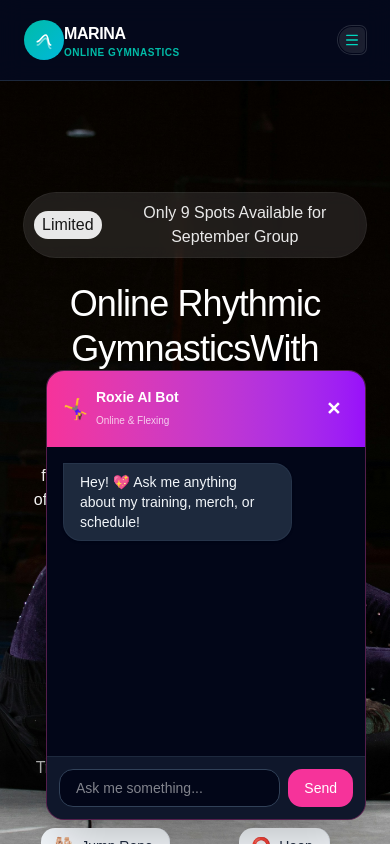
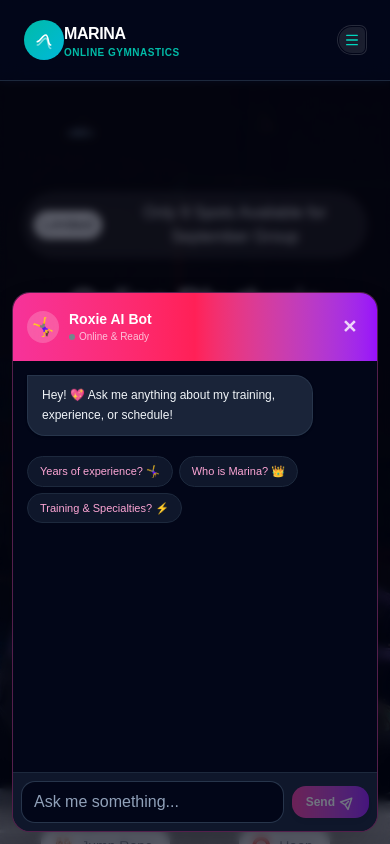
Before and after one commit to ayushsr1/learn-react, a React (Vite) app: page / in a window 390 px wide. Both pictures are taken after a click on the button "Open AI Chat". Shown: the top 844 px of the page. Built offline with nearby package versions, Linux system fonts and the light colour scheme.

Commit message:
chat bot UI mobile fixes

```diff
--- a/src/components/ui/ChatBot.tsx
+++ b/src/components/ui/ChatBot.tsx
@@ -8,7 +8,7 @@ interface Message {
 export default function ChatBot() {
   const [isOpen, setIsOpen] = useState(false);
   const [messages, setMessages] = useState<Message[]>([
-    { text: "Hey! 💖 Ask me anything about my training, merch, or schedule!", isUser: false }
+    { text: "Hey! 💖 Ask me anything about my training, experience, or schedule!", isUser: false }
   ]);
   const [input, setInput] = useState('');
   const [isLoading, setIsLoading] = useState(false);
@@ -16,24 +16,23 @@ export default function ChatBot() {
 
   // Automatically scroll to the latest message
   useEffect(() => {
-    chatEndRef.current?.scrollIntoView({ behavior: 'smooth' });
-  }, [messages, isLoading]);
+    if (isOpen) {
+      chatEndRef.current?.scrollIntoView({ behavior: 'smooth' });
+    }
+  }, [messages, isLoading, isOpen]);
 
-  const handleSendMessage = async (e: React.FormEvent) => {
-    e.preventDefault();
-    if (!input.trim() || isLoading) return;
+  const sendQuery = async (queryText: string) => {
+    if (!queryText.trim() || isLoading) return;
 
-    const userMessage = input.trim();
     setInput('');
-    setMessages(prev => [...prev, { text: userMessage, isUser: true }]);
+    setMessages(prev => [...prev, { text: queryText, isUser: true }]);
     setIsLoading(true);
 
     try {
-      // Calls your Vercel serverless endpoint locally or in production
       const response = await fetch('/api/chat', {
         method: 'POST',
         headers: { 'Content-Type': 'application/json' },
-        body: JSON.stringify({ message: userMessage }),
+        body: JSON.stringify({ message: queryText }),
       });
 
       const data = await response.json();
@@ -50,61 +49,109 @@ export default function ChatBot() {
     }
   };
 
+  const handleSendMessage = (e: React.FormEvent) => {
+    e.preventDefault();
+    sendQuery(input);
+  };
+
   return (
-    <div className="fixed bottom-6 right-6 z-50 font-sans">
-      {/* 1. Floating Trigger Button */}
+    <>
+      {/* 1. Backdrop Overlay for Mobile Screens */}
+      {isOpen && (
+        <div
+          onClick={() => setIsOpen(false)}
+          className="fixed inset-0 bg-slate-950/60 backdrop-blur-xs sm:hidden z-40 animate-fade-in"
+        />
+      )}
+
+      {/* 2. Floating Action Button (FAB) */}
       {!isOpen && (
         <button
           onClick={() => setIsOpen(true)}
-          className="bg-pink-500 hover:bg-pink-600 text-white rounded-full p-4 shadow-xl transition-all transform hover:scale-110 flex items-center justify-center text-2xl animate-bounce"
+          aria-label="Open AI Chat"
+          className="fixed bottom-4 right-4 sm:bottom-6 sm:right-6 z-50 bg-gradient-to-r from-pink-500 to-purple-600 hover:from-pink-600 hover:to-purple-700 text-white rounded-full p-3.5 sm:p-4 shadow-2xl transition-all transform hover:scale-110 active:scale-95 flex items-center justify-center text-2xl group"
         >
-          💬
+          <span className="relative">💬</span>
+          <span className="absolute -top-1 -right-1 flex h-3 w-3">
+            <span className="animate-ping absolute inline-flex h-full w-full rounded-full bg-pink-400 opacity-75"></span>
+            <span className="relative inline-flex rounded-full h-3 w-3 bg-pink-500"></span>
+          </span>
         </button>
       )}
 
-      {/* 2. Chat Window Panel */}
+      {/* 3. Mobile-First Responsive Chat Modal */}
       {isOpen && (
-        <div className="bg-slate-900 border border-pink-500/30 w-80 sm:w-96 h-[450px] rounded-2xl shadow-2xl flex flex-col overflow-hidden text-white">
+        <div className="fixed inset-x-3 bottom-3 top-auto sm:inset-auto sm:bottom-6 sm:right-6 z-50 w-auto sm:w-96 h-[80vh] max-h-[540px] sm:h-[500px] bg-slate-900 border border-pink-500/30 rounded-2xl shadow-2xl flex flex-col overflow-hidden text-white animate-in slide-in-from-bottom-4 duration-300">
+
           {/* Header */}
-          <div className="bg-gradient-to-r from-pink-500 to-purple-600 p-4 flex justify-between items-center shadow-md">
-            <div className="flex items-center space-x-2">
-              <span className="text-xl">🤸‍♀️</span>
+          <div className="bg-gradient-to-r from-pink-500 via-rose-500 to-purple-600 p-3.5 sm:p-4 flex justify-between items-center shadow-md shrink-0">
+            <div className="flex items-center space-x-2.5">
+              <div className="w-8 h-8 rounded-full bg-white/20 flex items-center justify-center text-lg backdrop-blur-sm">
+                🤸‍♀️
+              </div>
               <div>
-                <h3 className="font-bold text-sm">Roxie AI Bot</h3>
-                <span className="text-[10px] opacity-75">Online & Flexing</span>
+                <h3 className="font-bold text-sm leading-snug">Roxie AI Bot</h3>
+                <span className="text-[10px] text-pink-100/80 flex items-center gap-1 font-medium">
+                  <span className="w-1.5 h-1.5 rounded-full bg-emerald-400 animate-pulse" />
+                  Online & Ready
+                </span>
               </div>
             </div>
             <button
               onClick={() => setIsOpen(false)}
-              className="text-white hover:text-pink-200 transition-colors font-bold text-lg px-2"
+              className="text-white/80 hover:text-white transition-colors p-1.5 rounded-full hover:bg-white/10 text-lg font-bold"
+              aria-label="Close Chat"
             >
               ✕
             </button>
           </div>
 
           {/* Messages Container */}
-          <div className="flex-1 p-4 overflow-y-auto space-y-3 custom-scrollbar bg-slate-950">
+          <div className="flex-1 p-3.5 sm:p-4 overflow-y-auto space-y-3 bg-slate-950/95 scrollbar-thin scrollbar-thumb-slate-800">
             {messages.map((msg, idx) => (
               <div
                 key={idx}
                 className={`flex ${msg.isUser ? 'justify-end' : 'justify-start'}`}
               >
                 <div
-                  className={`max-w-[80%] rounded-2xl px-4 py-2 text-sm shadow-sm ${msg.isUser
-                      ? 'bg-pink-500 text-white rounded-tr-none'
-                      : 'bg-slate-800 text-slate-100 rounded-tl-none border border-slate-700/50'
-                    }`}
+                  className={`max-w-[85%] sm:max-w-[80%] rounded-2xl px-3.5 py-2.5 text-xs sm:text-sm leading-relaxed shadow-sm ${
+                    msg.isUser
+                      ? 'bg-gradient-to-r from-pink-500 to-purple-600 text-white rounded-tr-none'
+                      : 'bg-slate-800/90 text-slate-100 rounded-tl-none border border-slate-700/60'
+                  }`}
                 >
                   {msg.text}
                 </div>
               </div>
             ))}
 
+            {/* Quick Suggestion Pills (when chat is new) */}
+            {messages.length === 1 && !isLoading && (
+              <div className="pt-2 flex flex-wrap gap-1.5">
+                {[
+                  "Years of experience? 🤸‍♀️",
+                  "Who is Marina? 👑",
+                  "Training & Specialties? ⚡"
+                ].map((pill, i) => (
+                  <button
+                    key={i}
+                    onClick={() => sendQuery(pill)}
+                    className="text-[11px] sm:text-xs bg-slate-900 hover:bg-pink-500/20 hover:border-pink-500/50 border border-slate-800 text-pink-300 rounded-full px-3 py-1.5 transition-all text-left"
+                  >
+                    {pill}
+                  </button>
+                ))}
+              </div>
+            )}
+
             {/* Loading Indicator */}
             {isLoading && (
               <div className="flex justify-start">
-                <div className="bg-slate-800 text-pink-400 rounded-2xl rounded-tl-none px-4 py-2 text-xs border border-slate-700/50 flex items-center space-x-1">
-                  <span className="animate-pulse">Thinking...</span>
+                <div className="bg-slate-800/90 text-pink-400 rounded-2xl rounded-tl-none px-4 py-2.5 text-xs border border-slate-700/60 flex items-center space-x-1.5">
+                  <span className="w-1.5 h-1.5 bg-pink-400 rounded-full animate-bounce [animation-delay:-0.3s]"></span>
+                  <span className="w-1.5 h-1.5 bg-pink-400 rounded-full animate-bounce [animation-delay:-0.15s]"></span>
+                  <span className="w-1.5 h-1.5 bg-pink-400 rounded-full animate-bounce"></span>
+                  <span className="text-[11px] text-slate-300 ml-1 font-medium">Thinking...</span>
                 </div>
               </div>
             )}
@@ -112,24 +159,28 @@ export default function ChatBot() {
           </div>
 
           {/* Input Form */}
-          <form onSubmit={handleSendMessage} className="p-3 bg-slate-900 border-t border-slate-800 flex space-x-2">
+          <form onSubmit={handleSendMessage} className="p-2 sm:p-3 bg-slate-900 border-t border-slate-800 flex items-center space-x-2 shrink-0 w-full">
             <input
               type="text"
               value={input}
               onChange={(e) => setInput(e.target.value)}
               placeholder="Ask me something..."
-              className="flex-1 bg-slate-950 border border-slate-700 rounded-xl px-4 py-2 text-sm text-white focus:outline-none focus:border-pink-500 transition-colors"
+              className="flex-1 min-w-0 bg-slate-950 border border-slate-700/80 rounded-xl px-3 py-2 sm:px-3.5 sm:py-2.5 text-base sm:text-sm text-white placeholder-slate-400 focus:outline-none focus:border-pink-500 transition-colors"
             />
             <button
               type="submit"
-              disabled={isLoading}
-              className="bg-pink-500 hover:bg-pink-600 disabled:bg-slate-700 text-white px-4 py-2 rounded-xl text-sm font-medium transition-colors"
+              disabled={isLoading || !input.trim()}
+              aria-label="Send message"
+              className="bg-gradient-to-r from-pink-500 to-purple-600 hover:from-pink-600 hover:to-purple-700 disabled:opacity-40 disabled:cursor-not-allowed text-white px-3.5 sm:px-4 py-2 sm:py-2.5 rounded-xl text-xs sm:text-sm font-semibold transition-all shadow-md shrink-0 flex items-center justify-center gap-1.5"
             >
-              Send
+              <span>Send</span>
+              <svg className="w-3.5 h-3.5 transform rotate-45" fill="none" stroke="currentColor" viewBox="0 0 24 24">
+                <path strokeLinecap="round" strokeLinejoin="round" strokeWidth="2.5" d="M12 19l9 2-9-18-9 18 9-2zm0 0v-8" />
+              </svg>
             </button>
           </form>
         </div>
       )}
-    </div>
+    </>
   );
 }
```
